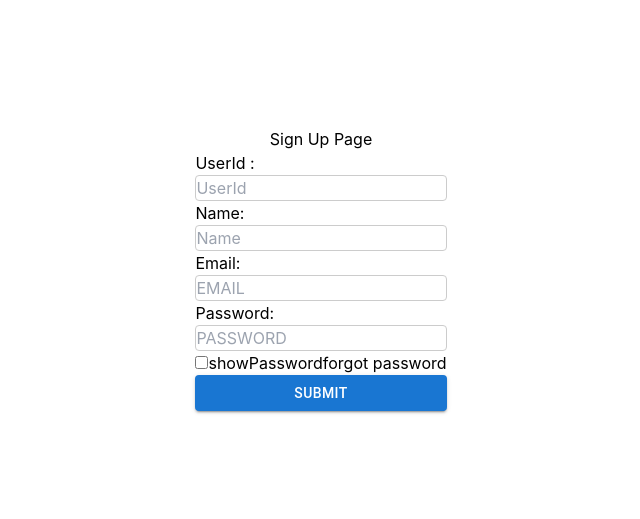
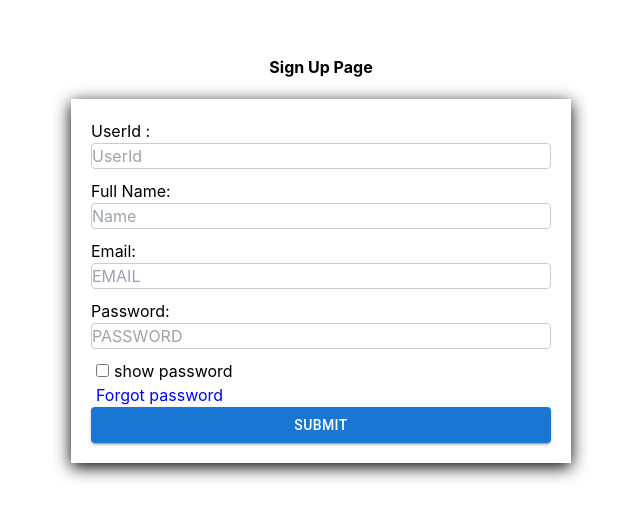
Before and after one commit to NithinAmbati/RGUKT_Hospital, a React (Create React App) app in the folder frontend/: page /signup in a window 1280 px wide. Shown: the part 131-650 px from the top of the page, without its empty margins (319-959 px from the left). Built offline with nearby package versions, Linux system fonts and the light colour scheme.

Commit message:
Styling to Login & Sign in pages

```diff
--- a/frontend/src/components/LoginForm.css
+++ b/frontend/src/components/LoginForm.css
@@ -1,5 +1,17 @@
+.heading{
+  text-align: center;
+  font-weight: bolder;
+}
+
 .login-form-container {
   display: flex;
   flex-direction: column;
-  max-width: 500px;
+  max-width: 1000px;
+  box-shadow: 0px 4px 16px 0px;
+  margin:20px;
+  padding: 20px;
 }
+
+.check-box{
+  margin:5px;
+}
--- a/frontend/src/components/LoginForm.js
+++ b/frontend/src/components/LoginForm.js
@@ -39,7 +39,7 @@ function LoginForm() {
 
   return (
     <div className="flex flex-col">
-      <h1>Login Page</h1>
+      <h1 className="heading">Login Page</h1>
       <form className="login-form-container" onSubmit={submitBtn}>
         <label>UserId :</label>
         <input
@@ -49,6 +49,7 @@ function LoginForm() {
           value={userId}
           onChange={(event) => setUserId(event.target.value)}
         />
+
         <label>Password:</label>
         <input
           type={showPassword ? "text" : "password"}
@@ -57,14 +58,17 @@ function LoginForm() {
           value={password}
           onChange={(event) => setPassword(event.target.value)}
         />
+
         <div>
           <input
+            className="check-box"
             type="checkbox"
             checked={showPassword}
             onChange={() => setShowPassword(!showPassword)}
           />
-          Show Password
+          show password
         </div>
+        <br></br>
         <Button variant="contained" type="submit">
           Submit
         </Button>
--- a/frontend/src/components/SignUpForm.css
+++ b/frontend/src/components/SignUpForm.css
@@ -1,10 +1,30 @@
+.heading{
+  text-align: center;
+  font-weight: bolder;
+}
+
 .signup-form-container {
   display: flex;
   flex-direction: column;
+  width: 500px;
+  box-shadow: 0px 4px 16px 0px;
+  margin:20px;
+  padding: 20px;
 }
 
 input {
   border: 1px solid #ccc;
   border-radius: 4px;
   box-sizing: border-box;
+  margin-bottom: 10px;
 }
+
+.check-box{
+  margin:5px;
+}
+
+.forget-password{
+  margin-left: 5px;
+  color:blue;
+  cursor: pointer;
+}
--- a/frontend/src/components/SignUpForm.js
+++ b/frontend/src/components/SignUpForm.js
@@ -35,7 +35,7 @@ function SignUpForm() {
 
   return (
     <div className="flex flex-col items-center justify-center">
-      <h1>Sign Up Page</h1>
+      <h1 className="heading">Sign Up Page</h1>
       <form className="signup-form-container" onSubmit={submitBtn}>
         <label>UserId :</label>
         <input
@@ -45,7 +45,7 @@ function SignUpForm() {
           value={userId}
           onChange={(event) => setUserId(event.target.value)}
         />
-        <label>Name:</label>
+        <label>Full Name:</label>
         <input
           type="text"
           name="Name"
@@ -71,13 +71,15 @@ function SignUpForm() {
         />
         <div>
           <input
+            className="check-box"
             type="checkbox"
             name="terms"
             checked={showPassword}
             onChange={(event) => setShowPassword(!showPassword)}
           />
-          showPassword
-          <a href="/">forgot password</a>
+          show password
+          <br></br>
+          <a className="forget-password" href="/signup"> Forgot password</a>
         </div>
 
         <Button variant="contained" type="submit">
```
